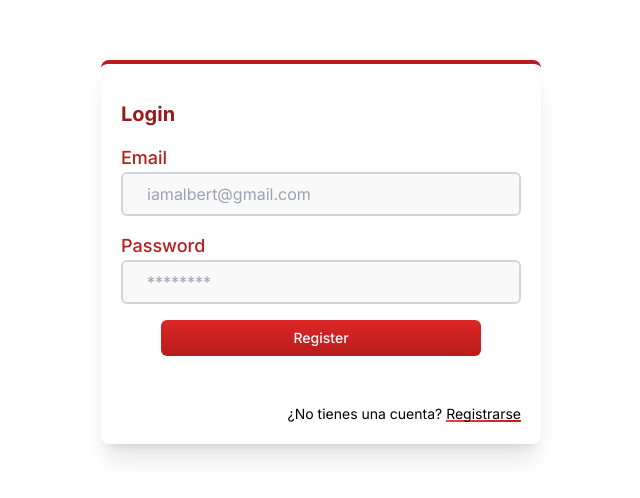
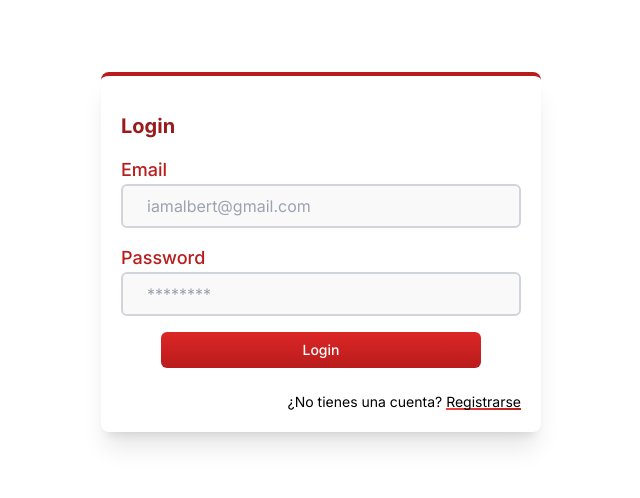
Before and after one commit to abrahamTech/NodeJS-NacMonPieN3FrontAPI, a Next.js app in the folder client/: page /login in a window 1280 px wide. Shown: the part 148-646 px from the top of the page, without its empty margins (319-959 px from the left). Built offline with nearby package versions, Linux system fonts and the light colour scheme.

Commit message:
feat(Login): redirect to Loans page after login

```diff
--- a/client/src/components/LogIn.jsx
+++ b/client/src/components/LogIn.jsx
@@ -4,15 +4,23 @@ import { useForm } from "react-hook-form";
 import { useAuth } from "@/context/authContext";
 
 import Link from "next/link";
+import { useEffect } from "react";
+import { redirect } from "next/navigation";
 
 export default function LogIn() {
 
     const { register, handleSubmit, formState: { errors } } = useForm();
-    const { signin, errors: loginErrors } = useAuth();
+    const { signin, errors: loginErrors, isAuthenticated } = useAuth();
 
     const onSubmit = async (values) => {
         await signin(values);
     }
+
+    useEffect( () => {
+        if(isAuthenticated) {
+            redirect("/loans");
+        }
+    }, [isAuthenticated]);
 
     return (
         <div className="flex">
@@ -58,7 +66,9 @@ export default function LogIn() {
                         </div>
                     )}
 
-                    <button className="btn-primary">Register</button>
+                    <button className="btn-primary">Login</button>
+
+                </form>
 
                 <div className="mt-3">
                     {
@@ -70,11 +80,9 @@ export default function LogIn() {
                     }
                 </div>
 
-                    <div className="text-sm mt-3 text-right">
+                <div className="text-sm mt-4 text-right">
                     ¿No tienes una cuenta? <Link href={"/register"} className="bg-gradient-to-r from-red-500 to-red-700 bg-[length:100%_2px] bg-no-repeat bg-bottom">Registrarse</Link>
                 </div>
-
-                </form>
             </div>
         </div>
     )
--- a/client/src/components/Register.jsx
+++ b/client/src/components/Register.jsx
@@ -91,6 +91,8 @@ export default function SignInForm() {
 
                     <button className="btn-primary">Register</button>
 
+                </form>
+
                 <div className="mt-3">
                     {
                         registerErrors.map((error, i) => (
@@ -101,11 +103,10 @@ export default function SignInForm() {
                     }
                 </div>
 
-                    <div className="text-sm mt-3 text-right">
+                <div className="text-sm mt-4 text-right">
                     ¿Ya tienes una cuenta? <Link href={"/login"} className="bg-gradient-to-r from-red-500 to-red-700 bg-[length:100%_2px] bg-no-repeat bg-bottom">Log In</Link>
                 </div>
 
-                </form>
             </div>
 
         </div>
--- a/client/src/context/authContext.jsx
+++ b/client/src/context/authContext.jsx
@@ -39,7 +39,11 @@ export const AuthProvider = ({ children }) => {
     const signin = async (user) => {
       try {
         const res = await loginRequest(user);
-        console.log(res);
+        if(res.status === 201) {
+          console.log(res);
+          setUser(user);
+          setIsAuthenticated(true);
+        }
       } catch (error) {
         setErrors(error.response.data.message);
       }
```
Lines whose indentation alone changed are shown as unchanged.
